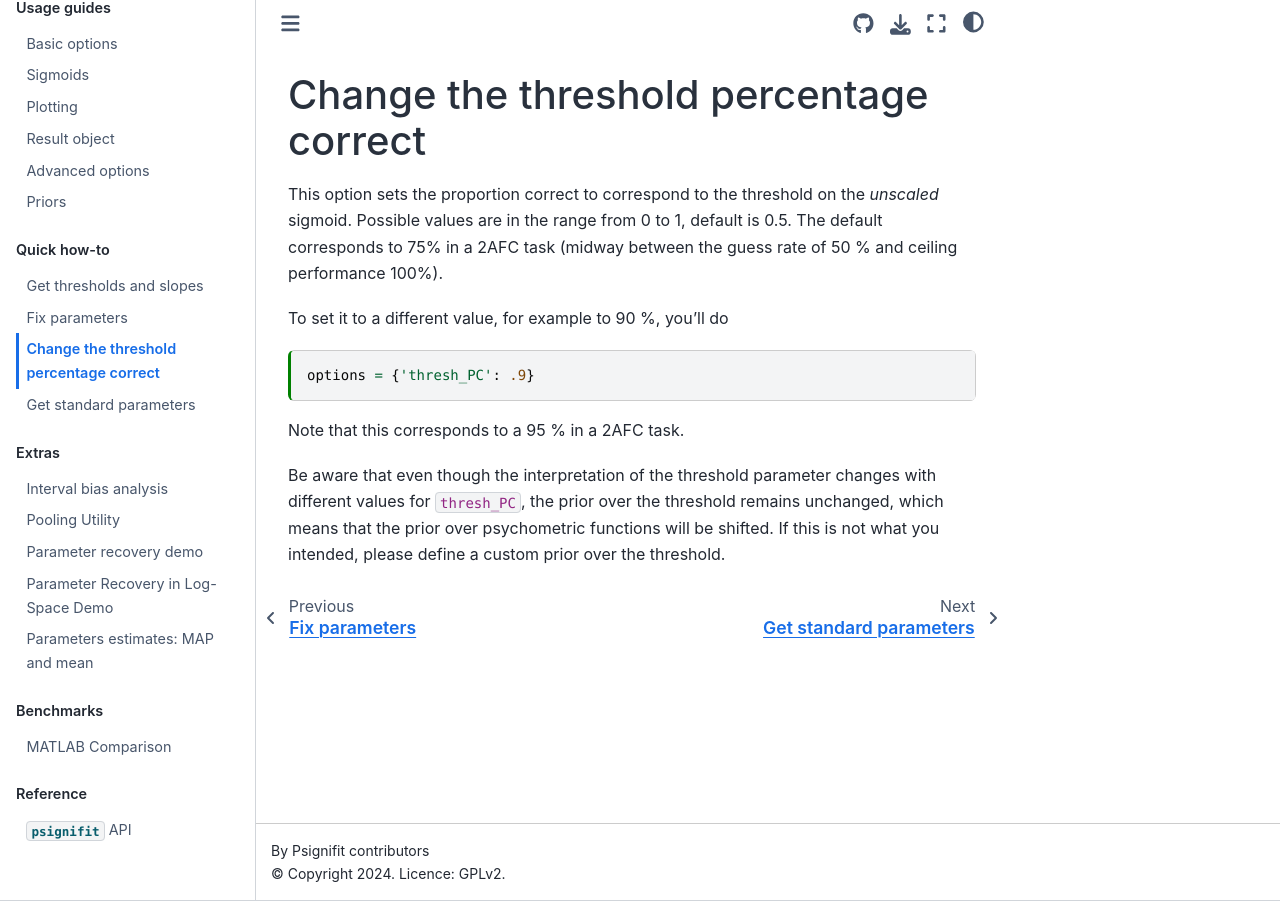
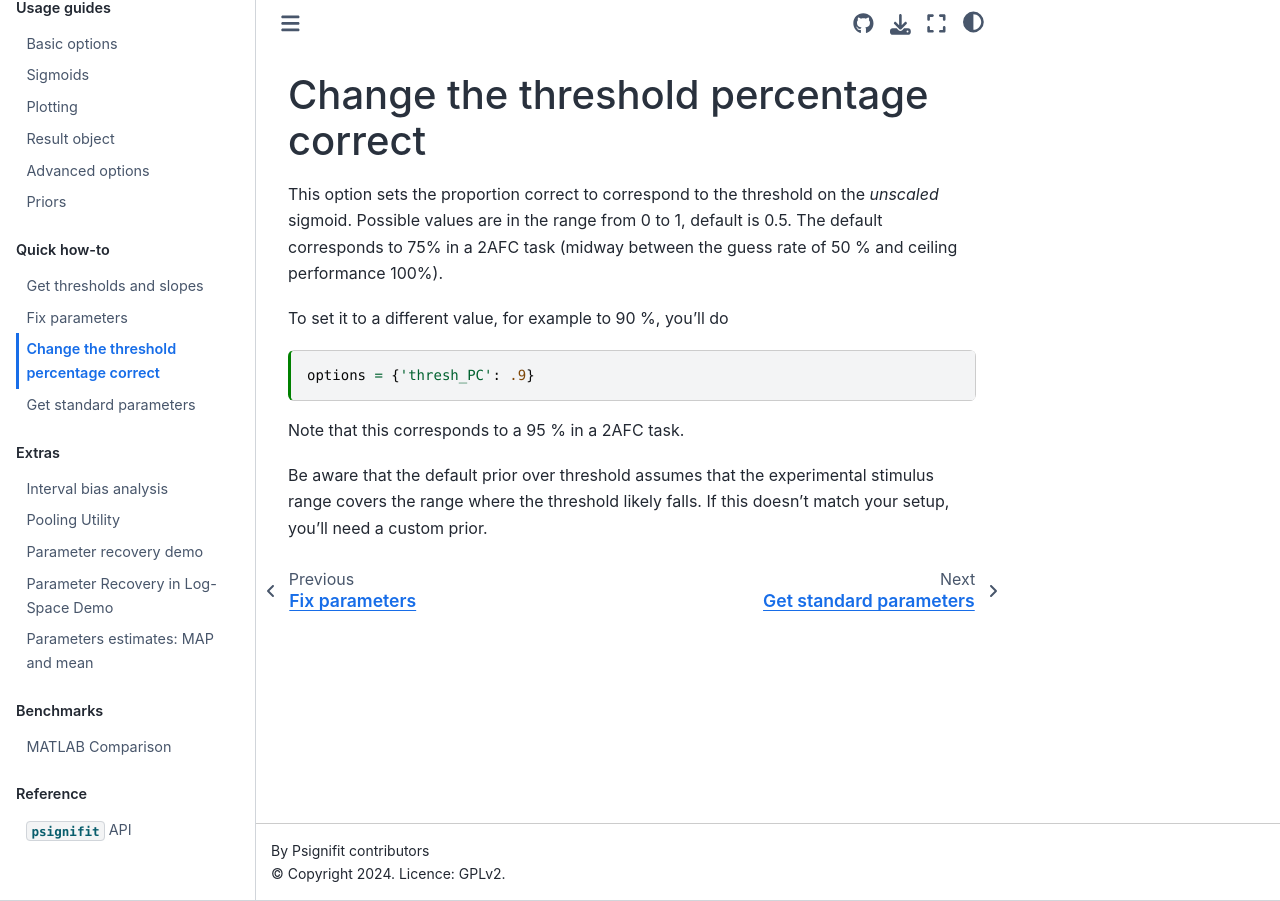
Before and after one commit to wichmann-lab/python-psignifit, a Jupyter Book: the page built from docs/how_to/How-to-Change-the-Threshold-Percent-Correct.md, in a window 1280 px wide. Built offline with Jupyter Book 1.0.4 settings and Sphinx 7.4.7 and the Sphinx Book theme 1.1.4, drawn with Linux system fonts in a browser that asks for light colours.

Commit message:
Change the text of the warning to make it more accessible

```diff
--- a/docs/how_to/How-to-Change-the-Threshold-Percent-Correct.md
+++ b/docs/how_to/How-to-Change-the-Threshold-Percent-Correct.md
@@ -25,6 +25,5 @@ options = {'thresh_PC': .9}
 
 Note that this corresponds to a 95 \% in a 2AFC task.
 
-Be aware that even though the interpretation of the threshold parameter changes with different values for `thresh_PC`,
-the prior over the threshold remains unchanged, which means that the prior over psychometric functions will be
-shifted. If this is not what you intended, please define a custom prior over the threshold.
+Be aware that the default prior over threshold assumes that the experimental stimulus range covers the range where
+the threshold likely falls. If this doesn't match your setup, you'll need a custom prior.
```
Also changed, not shown: 1 other file.
